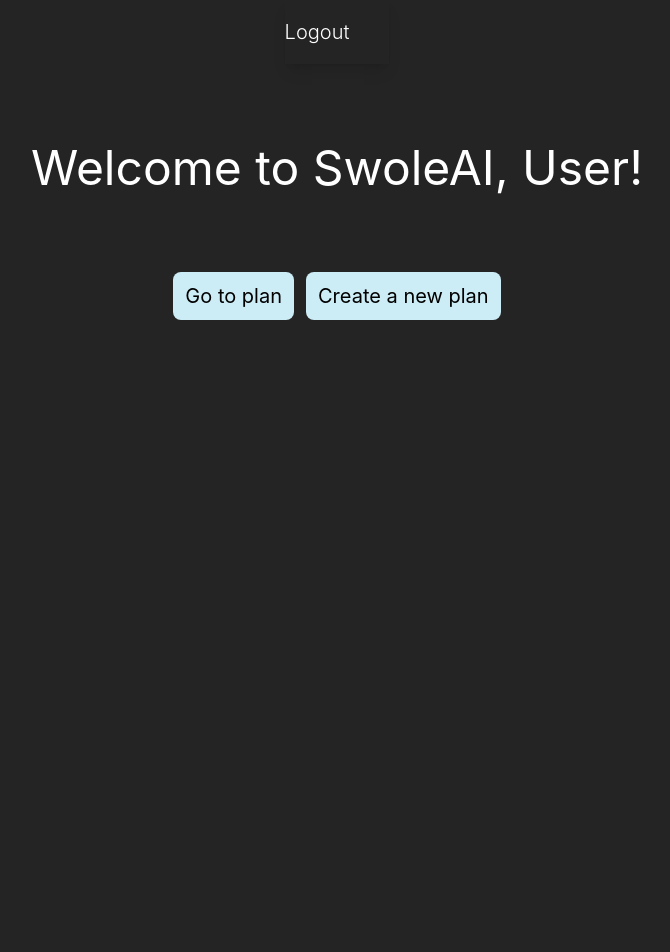
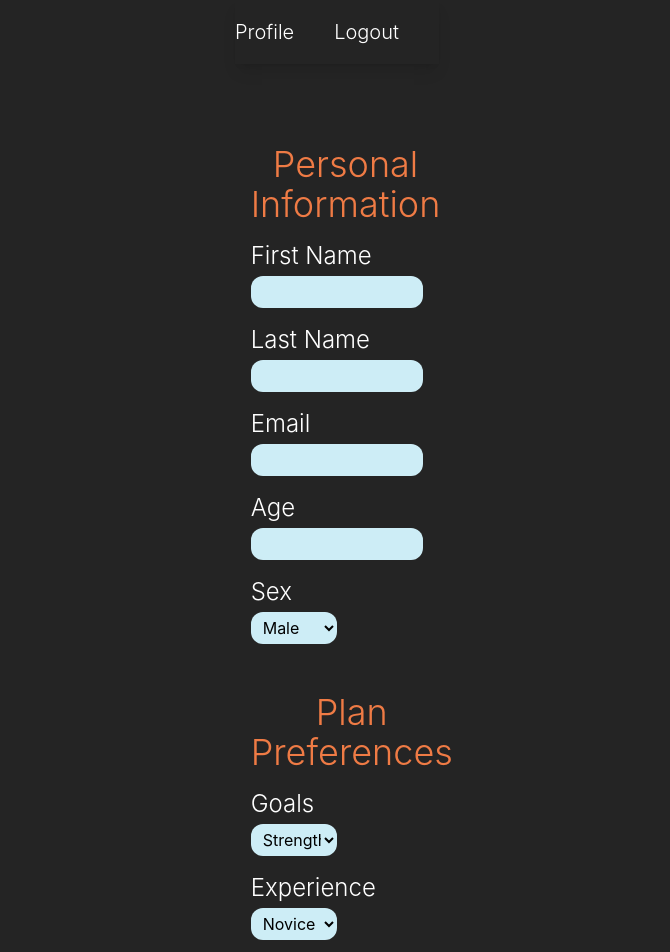
Before and after one commit to jbrijs/swole-ai, a React (Vite) app in the folder client/: page /#/profile in a window 1280 px wide. Shown: the top 952 px of the page, without its empty margins (303-973 px from the left). Before the commit the page ends 800 px from the top, so only its background shows below. Built offline with nearby package versions, Linux system fonts and the light colour scheme.

Commit message:
implemented router and profile page

```diff
--- a/client/src/App.jsx
+++ b/client/src/App.jsx
@@ -1,5 +1,7 @@
 import { useState } from "react";
 import "./App.css";
+import { Outlet } from "react-router-dom";
+import { Link } from "react-router-dom";
 
 function App() {
   const [count, setCount] = useState(0);
@@ -19,18 +21,16 @@ function App() {
 
   return (
     <>
-    <nav className="flex flex-row justify-end items-center h-16 shadow-lg top-0 left-0">
-      <button className="text-xl text-white font-light pr-10 hover:underline underline-offset-4 decoration-1 decoration-accent" onClick={logout}>Logout</button>
-    </nav>
-      <h1 className="text-5xl text-white my-20">Welcome to SwoleAI, User!</h1>
-      <div className="flex flex-row items-center justify-center gap-3">
-        <button className="bg-primary px-3 h-12 rounded-lg text-xl text-black hover:text-white hover:bg-secondary transition">
-          Go to plan
+      <nav className="flex flex-row justify-end items-center h-16 shadow-lg top-0 left-0 gap-10">
+        <Link className="text-xl text-white font-light hover:underline underline-offset-4 decoration-1 decoration-accent" to="/profile">Profile</Link>
+        <button
+          className="text-xl text-white font-light pr-10 hover:underline underline-offset-4 decoration-1 decoration-accent"
+          onClick={logout}
+        >
+          Logout
         </button>
-        <button className="bg-primary h-12 px-3 rounded-lg text-xl text-black hover:text-white hover:bg-secondary transition">
-          Create a new plan
-        </button>
-      </div>
+      </nav>
+      <Outlet />
     </>
   );
 }
--- /dev/null
+++ b/client/src/Home.jsx
@@ -0,0 +1,19 @@
+import React from "react";
+
+function Home() {
+  return (
+    <>
+      <h1 className="text-5xl text-white my-20">Welcome to SwoleAI, User!</h1>
+      <div className="flex flex-row items-center justify-center gap-3">
+        <button className="bg-primary px-3 h-12 rounded-lg text-xl text-black hover:text-white hover:bg-secondary transition">
+          Go to plan
+        </button>
+        <button className="bg-primary h-12 px-3 rounded-lg text-xl text-black hover:text-white hover:bg-secondary transition">
+          Create a new plan
+        </button>
+      </div>
+    </>
+  );
+}
+
+export default Home;
--- /dev/null
+++ b/client/src/Profile.jsx
@@ -0,0 +1,52 @@
+import React from "react";
+
+function Profile() {
+  return (
+    <>
+  <div className="flex flex-col justify-center items-center m-20">
+    <form action="/" method="POST" className="flex flex-col items-start w-1/2">
+      <h2 className="text-4xl font-light text-tertiary">Personal Information</h2>
+      <label className="text-2xl text-white font-light pb-1 pt-4" htmlFor="first_name">First Name</label>
+      <input className="p-1 rounded-xl bg-primary w-full pl-2" type="text" id="first_name" name="first_name" />
+
+      <label className="text-2xl text-white font-light pb-1 pt-4" htmlFor="last_name">Last Name</label>
+      <input className="p-1 rounded-xl bg-primary w-full pl-2" type="text" id="last_name" name="last_name" />
+
+      <label className="text-2xl text-white font-light pb-1 pt-4" htmlFor="email">Email</label>
+      <input className="p-1 rounded-xl bg-primary w-full pl-2" type="email" id="email" name="email" />
+
+      <label className="text-2xl text-white font-light pb-1 pt-4" htmlFor="age">Age</label>
+      <input className="p-1 rounded-xl bg-primary w-full pl-2" type="number" id="age" name="age" min="13" max="100"/>
+
+      <label className="text-2xl text-white font-light pb-1 pt-4" htmlFor="sex">Sex</label>
+      <select className="h-8 rounded-xl bg-primary w-1/2 pl-2" id="sex" name="sex">
+        <option value="M">Male</option>
+        <option value="F">Female</option>
+        <option value="U">Other/Choose not to say</option>
+      </select>
+
+      <h2 className="text-4xl font-light text-tertiary pt-12">Plan Preferences</h2>
+      <label className="text-2xl text-white font-light pb-1 pt-4" htmlFor="goals">Goals</label>
+      <select className="h-8 rounded-xl bg-primary w-1/2 pl-2" id="goals" name="goals">
+        <option value="S">Strength</option>
+        <option value="F">Fat Loss</option>
+        <option value="M">Muscle Gain</option>
+      </select>
+
+      <label className="text-2xl text-white font-light pb-1 pt-4" htmlFor="experience">Experience</label>
+      <select className="h-8 rounded-xl bg-primary w-1/2 pl-2" id="experience" name="experience">
+        <option value="N">Novice</option>
+        <option value="B">Beginner</option>
+        <option value="I">Intermediate</option>
+        <option value="A">Advanced</option>
+      </select>
+
+      <button type="submit" className="my-4 h-12 bg-secondary rounded-xl px-8 mt-8 text-white">Submit</button>
+    </form>
+  </div>
+</>
+
+  );
+}
+
+export default Profile;
--- a/client/src/main.jsx
+++ b/client/src/main.jsx
@@ -4,9 +4,28 @@ import App from './App.jsx'
 import './index.css'
 import 'vite/modulepreload-polyfill'
 import { createHashRouter, RouterProvider } from 'react-router-dom'
+import Profile from './Profile.jsx'
+import Home from './Home.jsx'
+
+const router = createHashRouter([
+  {
+    path: "/",
+    element: <App/>,
+    children: [
+      {
+        path: "/",
+        element: <Home/>
+      },
+      {
+        path: "/profile",
+        element: <Profile/>,
+      }
+    ]
+  }
+])
 
 ReactDOM.createRoot(document.getElementById('root')).render(
   <React.StrictMode>
-    <App />
+    <RouterProvider router={router}/>
   </React.StrictMode>,
 )
```
